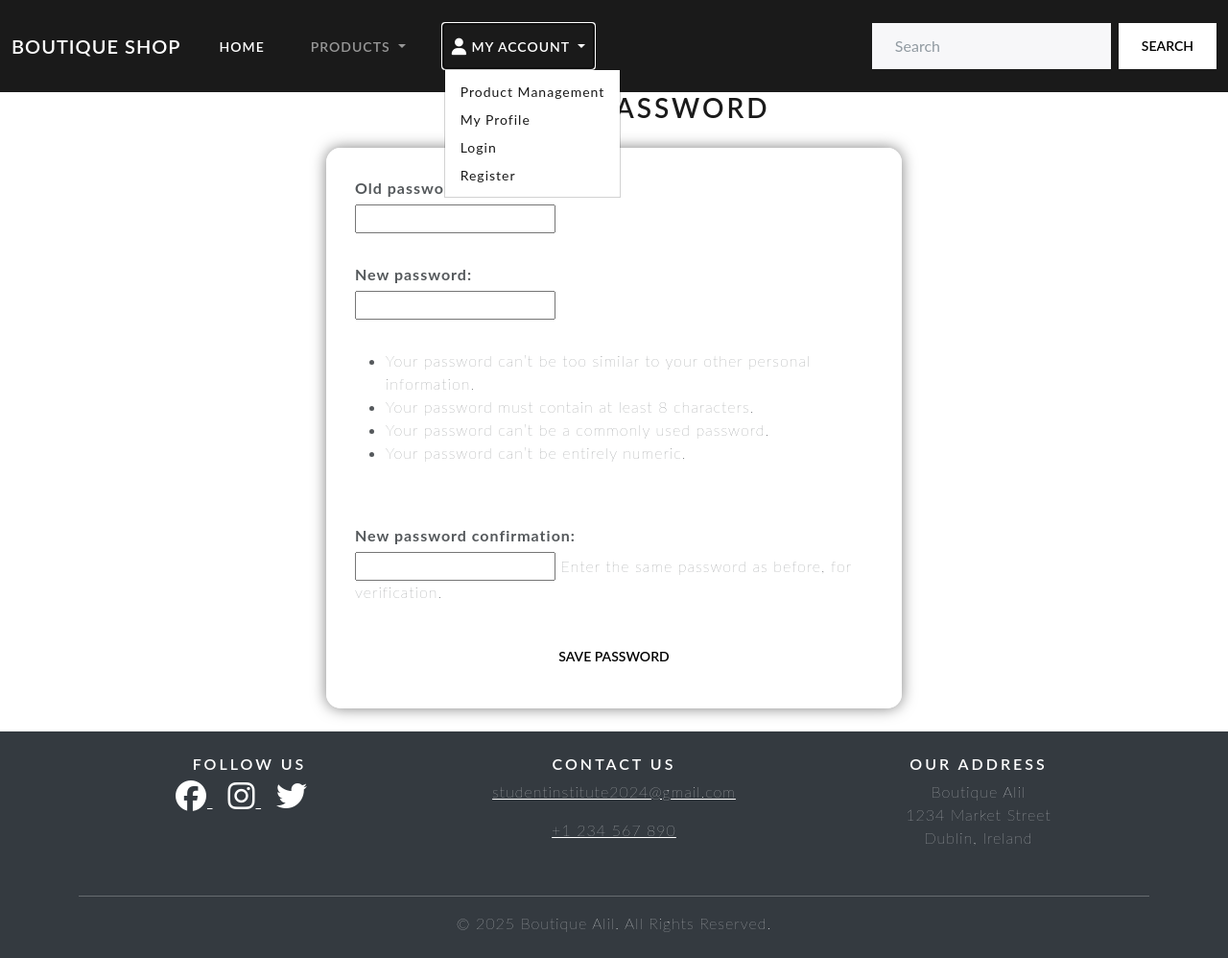
After one commit to BadrAlioui/boutique_shop, a Django app: page /auth/password/ in a window 1280 px wide, after a click on "MY ACCOUNT". The commit adds this page. Shown: the whole page at 96% size. Run offline with Django 5.2, Linux system fonts and the light colour scheme; some libraries are stand-ins or nearby versions.

Commit message:
Set up register, change password

```diff
--- /dev/null
+++ b/authenticate/templates/authenticate/change_password.html
@@ -0,0 +1,15 @@
+{% extends 'base.html' %}
+
+{% block content %}
+<h2 class="text-center">Change Password</h2>
+<form method="POST" action="{% url 'change_password' %}" class="account-form my-4">
+    {% csrf_token %}
+
+    {% if edit_form.errors %}
+        <p class="text-danger">Your form has errors. Please correct them below.</p>
+    {% endif %}
+
+    {{ edit_form.as_p }}
+    <input type="submit" value="Save Password" class="btn btn-secondary" />
+</form>
+{% endblock %}
--- a/authenticate/templates/authenticate/login.html
+++ b/authenticate/templates/authenticate/login.html
@@ -1,6 +1,6 @@
 {% extends 'base.html' %} {% block content %}
 <h2 class="text-center">Login</h2>
-<form method="POST" action="" class="account-form my-4">
+<form method="POST" action="{% url 'login' %}" class="account-form my-4">
     {% csrf_token %}
     <div class="col-md-6 offset-md-3">
         <div class="form-group">
--- a/authenticate/urls.py
+++ b/authenticate/urls.py
@@ -4,5 +4,7 @@ from . import views
 urlpatterns = [
     path('', views.login_user, name="login"),
     path('logout/', views.logout_user, name="logout"),
-    path('register/', views.register_user, name='register')
+    path('register/', views.register_user, name='register'),
+    path('edit_profile/', views.edit_profile, name='edit_profile'),
+    path('password/', views.change_password, name='change_password'),
 ]
--- a/authenticate/views.py
+++ b/authenticate/views.py
@@ -1,30 +1,29 @@
 from django.shortcuts import render, redirect
-from django.contrib.auth import authenticate, login, logout
+from django.contrib.auth import authenticate, login, logout, update_session_auth_hash
+from django.contrib.auth.forms import UserCreationForm, UserChangeForm, PasswordChangeForm
 from django.contrib import messages
-from django.contrib.auth.forms import User
-from .forms import SignUpForm
+from django.contrib.auth.models import User
+from .forms import SignUpForm, EditProfileForm
 
 # Page d'authentification de base
 def auth_view(request):
-    return render(request, 'authenticate/authenticate.html', {})
+    return render(request, 'authenticate/authenticate.html')
 
 # Connexion utilisateur
 def login_user(request):
     if request.method == "POST":
         username = request.POST.get("username")
         password = request.POST.get("password")
-
         user = authenticate(request, username=username, password=password)
 
         if user is not None:
             login(request, user)
             messages.success(request, "You have successfully logged in.")
-            return redirect('login')
+            return redirect('home')
         else:
             messages.error(request, "Invalid username or password.")
-            return redirect('login')
-    else:
-        return render(request, 'authenticate/login.html', {})
+            return redirect('login_page')
+    return render(request, 'authenticate/login.html')
 
 # Déconnexion utilisateur
 def logout_user(request):
@@ -32,6 +31,7 @@ def logout_user(request):
     messages.success(request, "You have successfully logged out.")
     return redirect('home')
 
+# Inscription utilisateur
 def register_user(request):
     if request.method == "POST":
         form = SignUpForm(request.POST)
@@ -49,3 +49,33 @@ def register_user(request):
     else:
         form = SignUpForm()
     return render(request, 'authenticate/register.html', {'form': form})
+
+
+# Modification du profil utilisateur
+def edit_profile(request):
+    if request.method == "POST":
+        form = EditProfileForm(request.POST, instance=request.user)
+        if form.is_valid():
+            form.save()
+            messages.success(request, "Your profile has been updated successfully!")
+            return redirect('home')
+        else:
+            messages.error(request, "There was an error updating your profile. Please try again.")
+    else:
+        form = EditProfileForm(instance=request.user)
+    return render(request, 'authenticate/edit_profile.html', {'edit_form': form})
+
+
+def change_password(request):
+    if request.method == "POST":
+        form = PasswordChangeForm(data=request.POST, user=request.user)
+        if form.is_valid():
+            form.save()
+            update_session_auth_hash(request, form.user)
+            messages.success(request, "Your password has been updated successfully!")
+            return redirect('home')
+        else:
+            messages.error(request, "There was an error updating your password. Please try again.")
+    else:
+        form = PasswordChangeForm(user=request.user)
+    return render(request, 'authenticate/change_password.html', {'edit_form': form})
--- a/templates/base.html
+++ b/templates/base.html
@@ -101,6 +101,22 @@
                                             href="{% url 'logout' %}"
                                         >
                                             Logout
+                                        </a>
+                                    </li>
+                                    <li>
+                                        <a
+                                            class="dropdown-item"
+                                            href="{% url 'edit_profile' %}"
+                                        >
+                                            Edit Profile
+                                        </a>
+                                    </li>
+                                    <li>
+                                        <a
+                                            class="dropdown-item"
+                                            href="{% url 'change_password' %}"
+                                        >
+                                            Change Password
                                         </a>
                                     </li>
                                     {% else %}
```
Also changed, not shown: authenticate/forms.py (+9 -1 lines), authenticate/templates/authenticate/edit_profile.html (added, +15 -0 lines), authenticate/templates/authenticate/register.html (+9 -9 lines).
